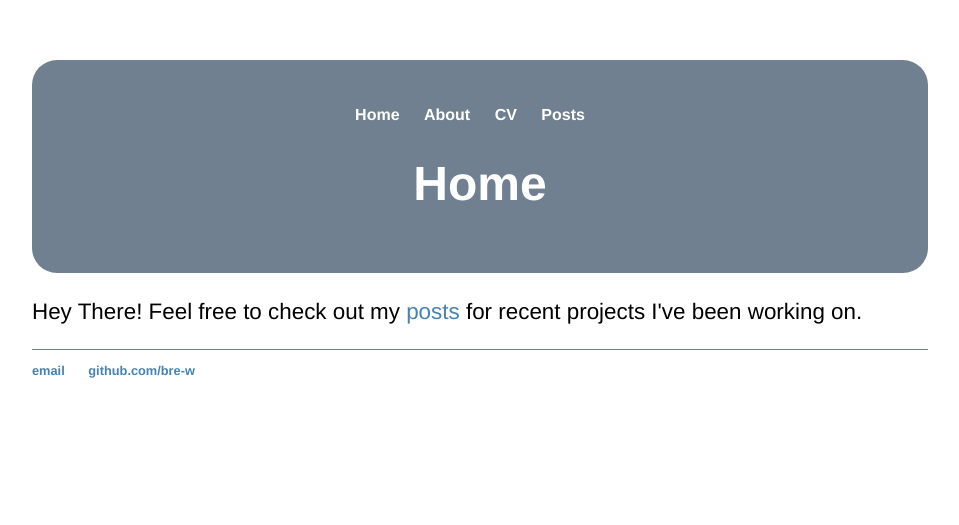
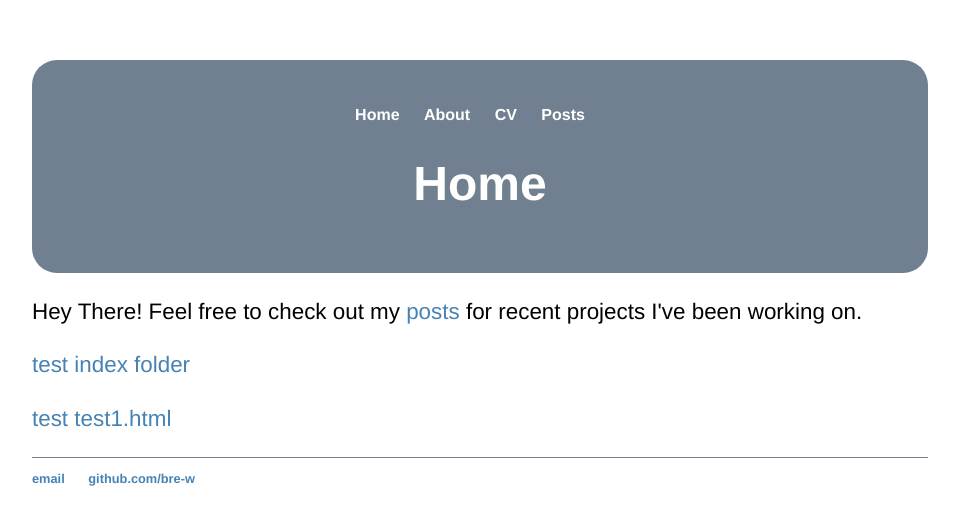
Before and after one commit to bre-w/bre-w.github.io, a Jekyll site: the page built from index.html, in a window 1280 px wide. Shown: the top 525 px of the page, without its empty margins (160-1119 px from the left). Built offline with Jekyll 4.4.1, drawn with Linux system fonts in a browser that asks for light colours.

Commit message:
Update index.html

```diff
--- a/index.html
+++ b/index.html
@@ -4,4 +4,7 @@ title: Home
 ---
 <div class="blurb">
 	<p>Hey There! Feel free to check out my <a href="/blog">posts</a> for recent projects I've been working on.</p>
+	<p><a href="/test">test index folder</a></p>
+	<p><a href="/test/test1.html">test test1.html</a></p>
+
 </div><!-- /.blurb -->
```
